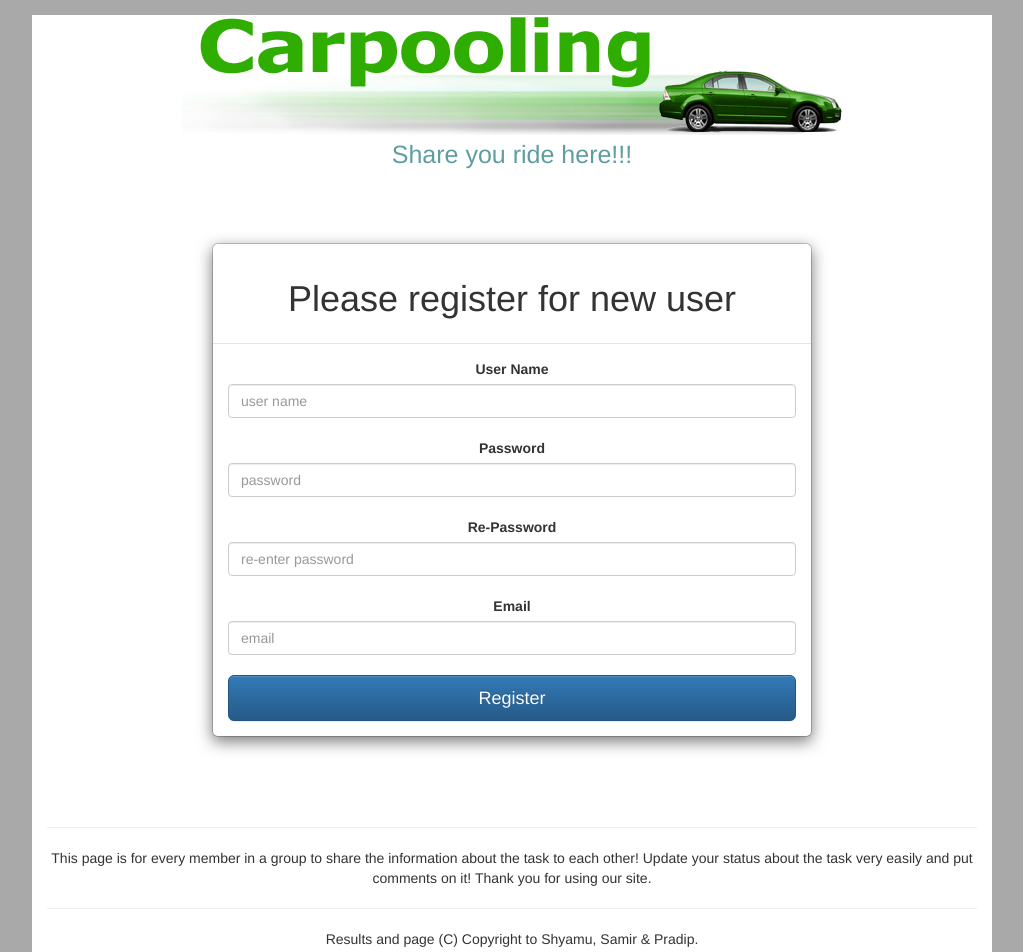
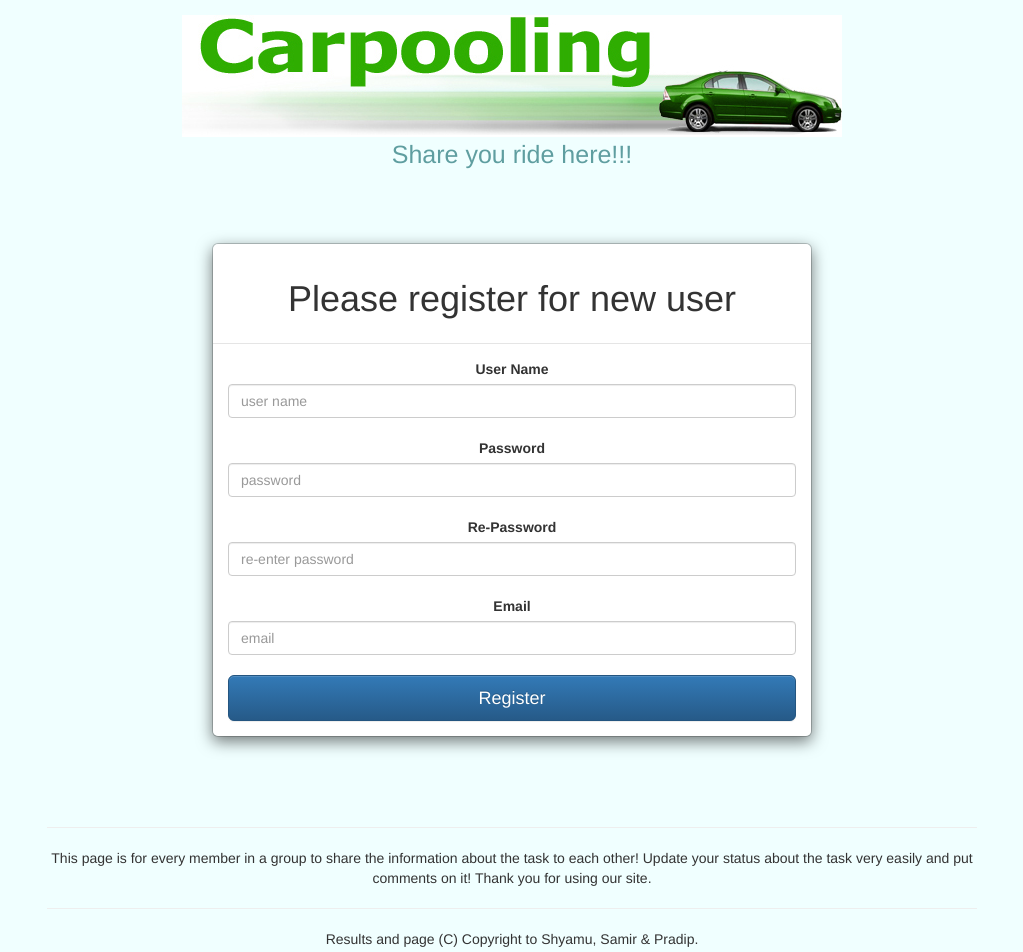
Before and after one commit to shyamuneupane/carpoolingapp, a PHP site: page /view/signup-form.php in a window 1280 px wide. Shown: the top 952 px of the page, without its empty margins (218-1241 px from the left). Run offline with PHP 8.4, Linux system fonts and the light colour scheme; some libraries are stand-ins or nearby versions.

Commit message:
no message

```diff
--- a/bootstrap/css/carpool.css
+++ b/bootstrap/css/carpool.css
@@ -1,12 +1,8 @@
 body{
-
-
-    background-color:darkgrey;
-    text-align: center;
-
+    background-color: azure;
 }
 .container{
-    background-color: white;
+
     position: absolute;
     width: 75%;
     margin-top: 15px;
--- a/view/signup-form.php
+++ b/view/signup-form.php
@@ -1,7 +1,10 @@
 <?php
 include '../view/top.html'
     ?>
+<script>
 
+}
+</script>
 
     <br><br>
 
@@ -13,20 +16,21 @@ include '../view/top.html'
     <div class="modal-body">
     <form action="../controller/signup-submit.php" method="post" class="form-signin">
 
+   <label for="inputUsername" >User Name</label>
+    <input type="text" name="username" required placeholder="user name" class="form-control"><br>
+
+    <label for="password" >Password</label> <input type="password" name="password" required placeholder="password" class="form-control" id="password"><label id="password-change"></label><br>
 
 
-   <label for="inputUsername" >User Name</label>
-    <input type="text" name="username" required placeholder="user name" class="form-control"><br>
-    <label for="inputUsername" >Password</label> <input type="password" name="password" required placeholder="password" class="form-control"><br>
-    <label for="inputUsername" >Re-Password</label><input type="password" name="repassword" required placeholder="re-enter password" class="form-control"><br>
-    <label for="inputUsername" >Email</label><input type="text" name="email" required placeholder="email" class="form-control"><br>
+    <label for="repassword" >Re-Password</label><input type="password" name="repassword" required placeholder="re-enter password" class="form-control" id="password-check" /><br>
+        <label for="email">Email</label> <input type="email" name="email" required placeholder="email" class="form-control"><br>
     <input type="submit" value="Register" class="btn btn-lg btn-primary btn-block">
 
     </form>
     </div>
     </div>
 </div>
-   <!--<form action="../controller/signup-submit.php" method="post" >-->
+
 
 
        <?php include '../view/bottom.html' ?>
--- a/view/top.html
+++ b/view/top.html
@@ -15,8 +15,9 @@
 
 
 
-		<script src="https://ajax.googleapis.com/ajax/libs/jquery/1.7.2/jquery.min.js" type="text/javascript"></script>
+		<script src="https://ajax.googleapis.com/ajax/libs/jquery/1.11.3/jquery.min.js"></script>
 		<script src="../bootstrap/js/bootstrap.min.js" type="text/javascript"></script>
+
 
 
 	</head>
```
Also changed, not shown: view/carpooling.js (added, +19 -0 lines), images/Capture.JPG (deleted).
